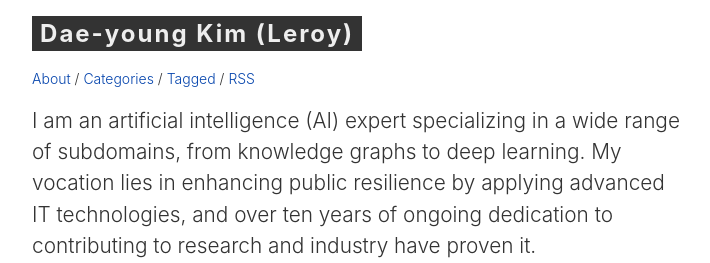
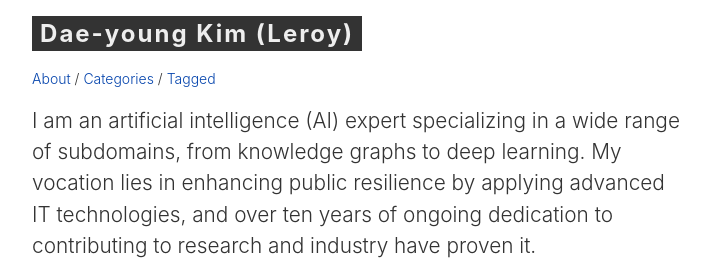
Before and after one commit to leroykim/leroykim.github.io, a Jekyll site: the page built from index.html, in a window 1280 px wide. Shown: the top 263 px of the page, without its empty margins (248-958 px from the left). Built offline with Jekyll 4.4.1, drawn with Linux system fonts in a browser that asks for light colours.

Commit message:
Remove RSS

```diff
--- a/_includes/nav.html
+++ b/_includes/nav.html
@@ -1,6 +1,6 @@
 <p class="site-nav">
-<a href="{{ '/about' | prepend: site.baseurl | prepend: site.url }}">About</a> /
-<a href="{{ '/categories' | prepend: site.baseurl | prepend: site.url }}">Categories</a> /
-<a href="{{ '/tagged' | prepend: site.baseurl | prepend: site.url }}">Tagged</a> /
-<a href="{{ '/feed.xml' | prepend: site.baseurl | prepend: site.url }}">RSS</a>
+    <a href="{{ '/about' | prepend: site.baseurl | prepend: site.url }}">About</a> /
+    <a href="{{ '/categories' | prepend: site.baseurl | prepend: site.url }}">Categories</a> /
+    <a href="{{ '/tagged' | prepend: site.baseurl | prepend: site.url }}">Tagged</a>
+    <!-- <a href="{{ '/feed.xml' | prepend: site.baseurl | prepend: site.url }}">RSS</a> -->
 </p>
```
Also changed, not shown: 2 other files.
